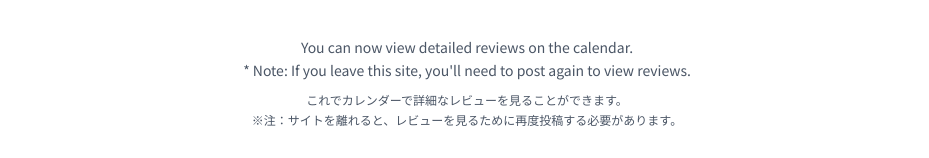
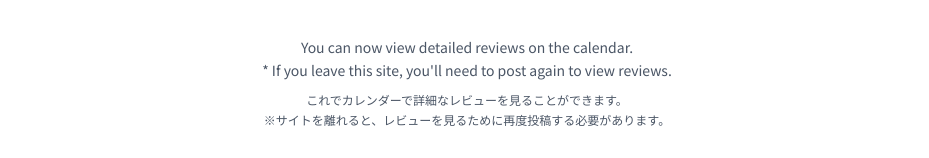
Before and after one commit to kobakanta/value-of-the-day, a Next.js app: page /thanks in a window 1280 px wide. Shown: the part 252-410 px from the top of the page, without its empty margins (173-1102 px from the left). Built offline with nearby package versions, Linux system fonts and the light colour scheme.

Commit message:
UI refinement: Reset access control on refresh and remove redundant labels from Thanks page

```diff
--- /dev/null
+++ b/src/app/access-context.tsx
@@ -0,0 +1,28 @@
+'use client';
+
+import React, { createContext, useContext, useState, ReactNode } from 'react';
+
+interface AccessContextType {
+    hasPostedShared: boolean;
+    setHasPostedShared: (val: boolean) => void;
+}
+
+const AccessContext = createContext<AccessContextType | undefined>(undefined);
+
+export function AccessProvider({ children }: { children: ReactNode }) {
+    const [hasPostedShared, setHasPostedShared] = useState(false);
+
+    return (
+        <AccessContext.Provider value={{ hasPostedShared, setHasPostedShared }}>
+            {children}
+        </AccessContext.Provider>
+    );
+}
+
+export function useAccess() {
+    const context = useContext(AccessContext);
+    if (context === undefined) {
+        throw new Error('useAccess must be used within an AccessProvider');
+    }
+    return context;
+}
--- a/src/app/calendar/page.tsx
+++ b/src/app/calendar/page.tsx
@@ -7,6 +7,7 @@ import dayjs from 'dayjs';
 import 'dayjs/locale/ja';
 import isSameOrBefore from 'dayjs/plugin/isSameOrBefore';
 import Link from 'next/link';
+import { useAccess } from '../access-context';
 
 dayjs.locale('ja');
 dayjs.extend(isSameOrBefore);
@@ -82,8 +83,10 @@ export default function CalendarPage() {
     );
   };
 
+  const { hasPostedShared } = useAccess();
+
   const checkPostStatus = () => {
-    return typeof window !== 'undefined' && sessionStorage.getItem('hasPosted') === 'true';
+    return hasPostedShared;
   };
 
   const openModal = (dateKey: string) => {
--- a/src/app/layout.tsx
+++ b/src/app/layout.tsx
@@ -1,5 +1,6 @@
 import type { Metadata } from "next";
 import { Geist, Geist_Mono, Noto_Sans_JP } from "next/font/google";
+import { AccessProvider } from './access-context';
 import './globals.css';
 
 const geistSans = Geist({
@@ -103,7 +104,9 @@ export default function RootLayout({
       <body
         className={`${geistSans.variable} ${geistMono.variable} ${notoSansJP.variable} antialiased`}
       >
-        {children}
+        <AccessProvider>
+          {children}
+        </AccessProvider>
       </body>
     </html>
   );
--- a/src/app/post/page.tsx
+++ b/src/app/post/page.tsx
@@ -4,11 +4,13 @@ import { useState } from "react";
 import { db } from "../firebase";
 import { collection, addDoc, Timestamp } from "firebase/firestore";
 import { useRouter } from "next/navigation";
+import { useAccess } from "../access-context";
 import Link from "next/link";
 import dayjs from "dayjs";
 
 export default function PostPage() {
   const router = useRouter();
+  const { setHasPostedShared } = useAccess();
 
   const [text, setText] = useState("");
   const [stars, setStars] = useState(0);
@@ -27,9 +29,7 @@ export default function PostPage() {
         createdAt: selectedDate,
       });
       // Mark user as having posted in this session
-      if (typeof window !== 'undefined') {
-        sessionStorage.setItem('hasPosted', 'true');
-      }
+      setHasPostedShared(true);
       router.push("/thanks");
     } catch (error) {
       console.error("Firestore保存エラー:", error);
--- a/src/app/thanks/page.tsx
+++ b/src/app/thanks/page.tsx
@@ -39,13 +39,13 @@ export default function ThanksPage() {
           You can now view detailed reviews on the calendar.
         </p>
         <p className="mb-3">
-          * Note: If you leave this site, you&apos;ll need to post again to view reviews.
+          * If you leave this site, you&apos;ll need to post again to view reviews.
         </p>
         <p className="mb-1 text-xs">
           これでカレンダーで詳細なレビューを見ることができます。
         </p>
         <p className="text-xs">
-          ※注：サイトを離れると、レビューを見るために再度投稿する必要があります。
+          ※サイトを離れると、レビューを見るために再度投稿する必要があります。
         </p>
       </div>
 
```
